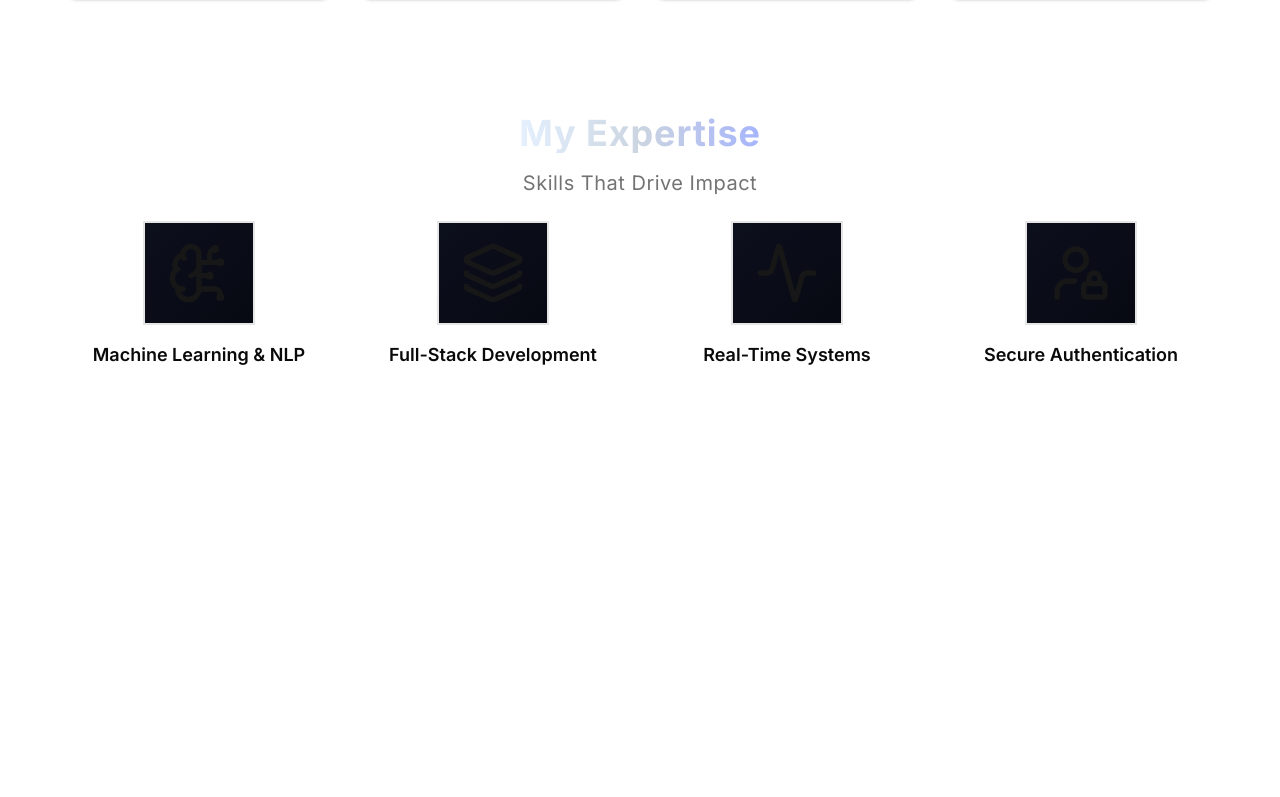
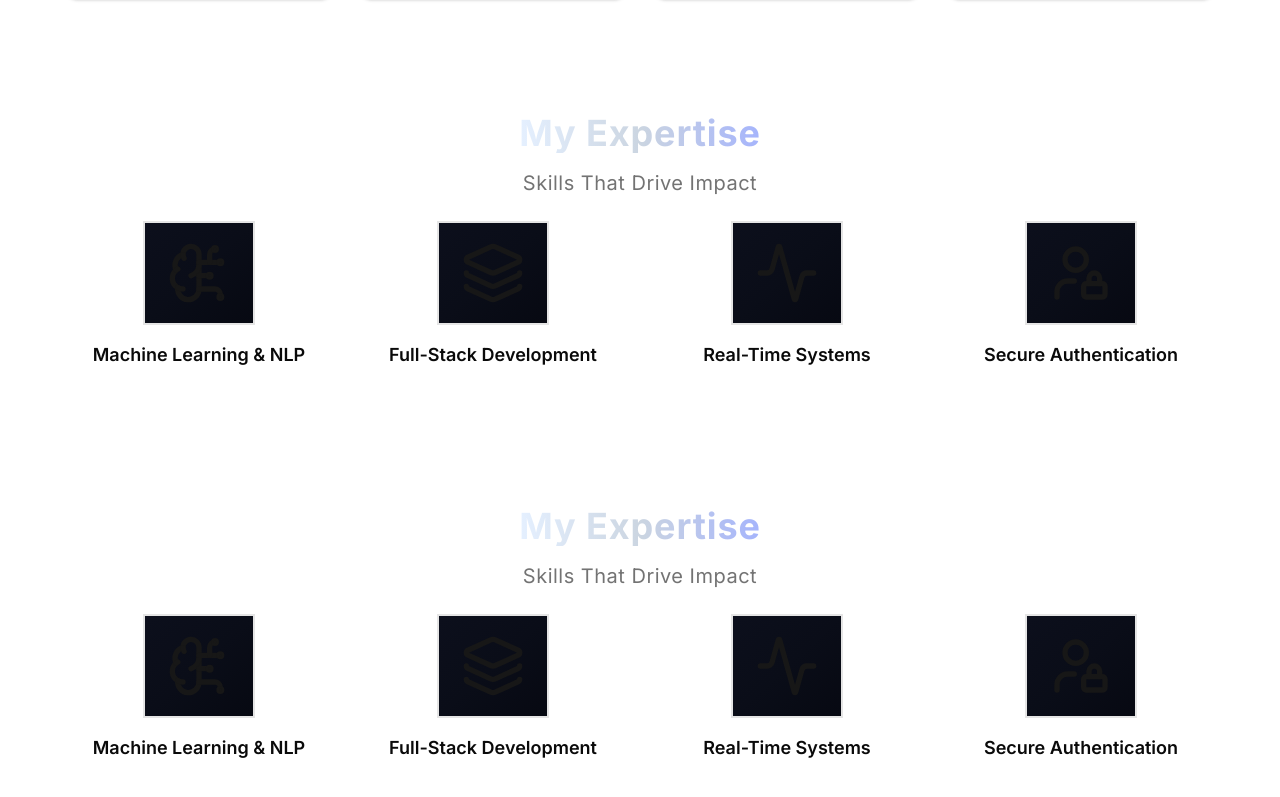
Before and after one commit to Manan0p/Personal-Portfolio, a Next.js app: page / in a window 1280 px wide. Shown: the part 915-1712 px from the top of the page. Before the commit the page ends 1365 px from the top, so only its background shows below. Built offline with nearby package versions, Linux system fonts and the light colour scheme.

Commit message:
section 4

```diff
--- a/Data/expertise.js
+++ b/Data/expertise.js
@@ -2,18 +2,22 @@ import { Activity, BrainCircuit, Layers, UserLock } from "lucide-react";
 
 export const expertise = [
   {
+    id: "1",
     logo: <BrainCircuit className="w-16 h-16 text-primary" />,
     title: "Machine Learning & NLP",
   },
   {
+    id: "2",
     logo: <Layers className="w-16 h-16 text-primary" />,
     title: "Full-Stack Development",
   },
   {
+    id: "3",
     logo: <Activity className="w-16 h-16 text-primary" />,
     title: "Real-Time Systems",
   },
   {
+    id: "4",
     logo: <UserLock className="w-16 h-16 text-primary" />,
     title: "Secure Authentication",
   },
--- a/app/page.jsx
+++ b/app/page.jsx
@@ -118,8 +118,26 @@ export default function Home() {
               </div>
             </div>
             <div className="grid grid-cols-1 md:grid-cols-2 lg:grid-cols-4 gap-6 max-w-6xl mx-auto">
-              {expertise.map(({logo,title})=>(
-                <div key={logo} className="flex flex-col items-center space-y-4 ">
+              {expertise.map(({id,logo,title})=>(
+                <div key={id} className="flex flex-col items-center space-y-4 ">
+                  <div className="flex h-26 w-28 items-center justify-center-safe border-2 hover:border-primary transition-colors duration-300  bg-gradient-to-br from-[#0c0f1c] via-[#0a0d18] to-[#070912]">{logo}</div>
+                  <h3 className="text-lg font-semibold tracking-normal mb-6">{title}</h3>
+                </div>
+              ))}
+            </div>
+          </div>
+        </section>
+        <section className="w-full py-7 md:py-14 lg:py-14 bg-background border-b border-white/10 bg-gradient-to-br]">
+          <div className="container mx-auto px-4 md:px-6">
+            <div className="text-center">
+              <h2 className="text-4xl font-bold tracking-wide inline-block bg-[linear-gradient(90deg,#E5F0FF,#CBD5E1,#A5B4FC)] text-transparent bg-clip-text mb-4">My Expertise</h2>
+              <div className="text-sm md:text-lg lg:text-xl text-muted-foreground tracking-wide mb-6">
+                Skills That Drive Impact
+              </div>
+            </div>
+            <div className="grid grid-cols-1 md:grid-cols-2 lg:grid-cols-4 gap-6 max-w-6xl mx-auto">
+              {expertise.map(({id,logo,title})=>(
+                <div key={id} className="flex flex-col items-center space-y-4 ">
                   <div className="flex h-26 w-28 items-center justify-center-safe border-2 hover:border-primary transition-colors duration-300  bg-gradient-to-br from-[#0c0f1c] via-[#0a0d18] to-[#070912]">{logo}</div>
                   <h3 className="text-lg font-semibold tracking-normal mb-6">{title}</h3>
                 </div>
```
